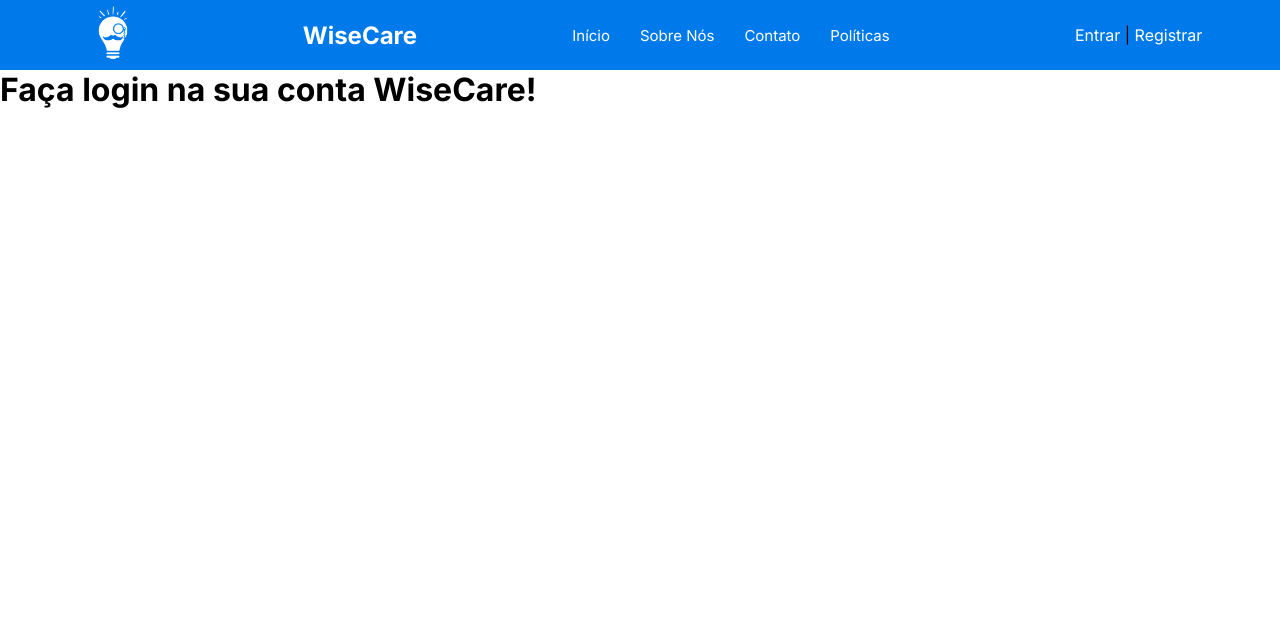
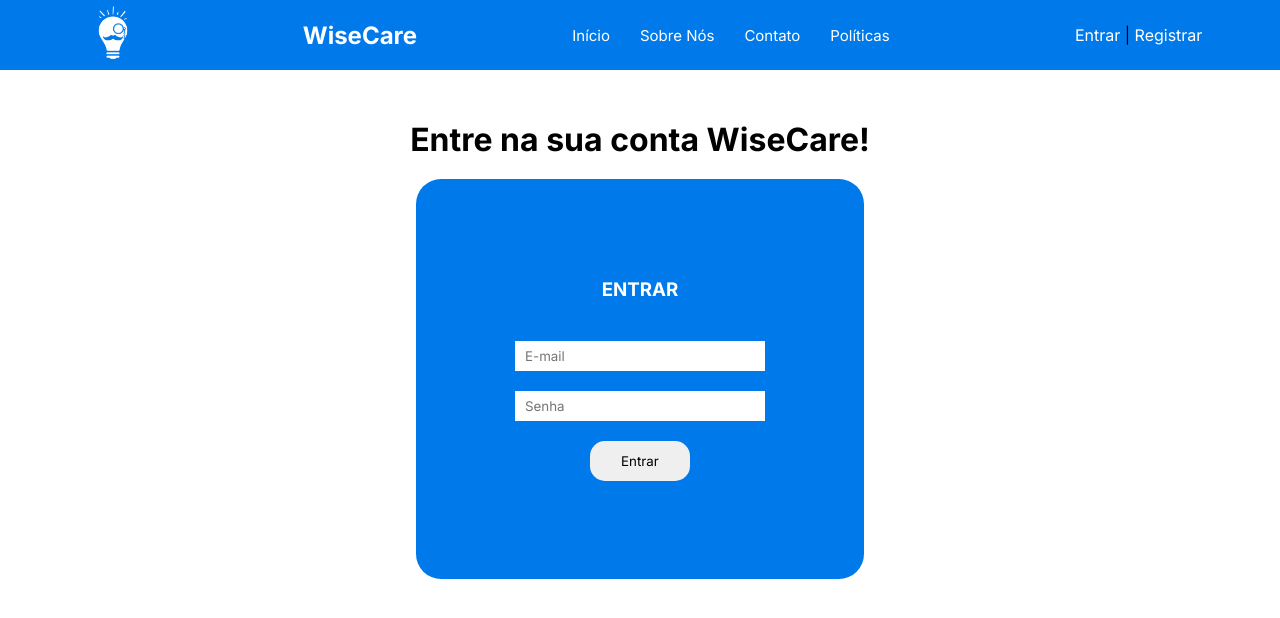
Before and after one commit to Lukareliz/wise-care, a React (Vite) app: page /login in a window 1280 px wide. Shown: the top 618 px of the page. Built offline with nearby package versions, Linux system fonts and the light colour scheme.

Commit message:
Feat: Login Screen

```diff
--- a/src/App.css
+++ b/src/App.css
@@ -40,3 +40,63 @@
 .navbar_login a:hover{
     color: #00378A;
 }
+
+.title_main{
+    text-align: center;
+    margin-top: 50px;
+}
+
+.auth_container{
+    position: absolute;
+    left: 50%;
+    transform: translateX(-50%);
+    display: flex;
+    align-items: center;
+    background-color: #007AEA;
+    width: 35%;
+    height: 50%;
+    color: white;
+    border-radius: 25px;
+    margin-top: 20px;
+}
+
+.auth_container h3{
+   text-align: center;
+   margin-bottom: 20px;
+}
+
+.auth_inputs{
+    position: absolute;
+    left: 50%;
+    transform: translateX(-50%);
+    display: flex;
+    flex-direction: column;
+    width: 250px;
+}
+
+.auth_inputs input{
+    margin-top: 20px;
+    width: 250px;
+    height: 30px;
+    border-style: none;
+    padding: 10px;
+}
+
+.auth_inputs div{
+    display: flex;
+    justify-content: center;
+}
+
+.auth_inputs .buttons{
+    width: 100px;
+    height: 40px;
+    border-radius: 15px;
+    border-style: none;
+    margin-top: 20px;
+}
+
+.buttons:hover{
+    background-color: #00378A;
+    color: white;
+    cursor: pointer;
+}
--- a/src/pages/Home.jsx
+++ b/src/pages/Home.jsx
@@ -4,7 +4,9 @@ const Home = () => {
   return (
     <div>
       <Carrossel />
-      <div>Home</div>
+      <div className='title_main'>
+        <h1>Encontre cuidadores!</h1>
+      </div>
     </div>
 
   )
--- a/src/pages/Login.jsx
+++ b/src/pages/Login.jsx
@@ -1,9 +1,17 @@
 const Login = () => {
-    return (
-      <div>
-        <h1 className="title_main">Faça login na sua conta WiseCare!</h1>
+  return (
+    <div>
+      <h1 className="title_main">Entre na sua conta WiseCare!</h1>
+      <div className="auth_container">
+        <div className="auth_inputs">
+          <h3>ENTRAR</h3>
+          <input type="email" name="" id="" placeholder="E-mail" />
+          <input type="password" name="" id="" placeholder="Senha" />
+          <div><input type="button" value="Entrar" className="buttons"/></div>
+        </div>
       </div>
-    )
-  }
+    </div>
+  )
+}
 
-  export default Login
+export default Login
```
